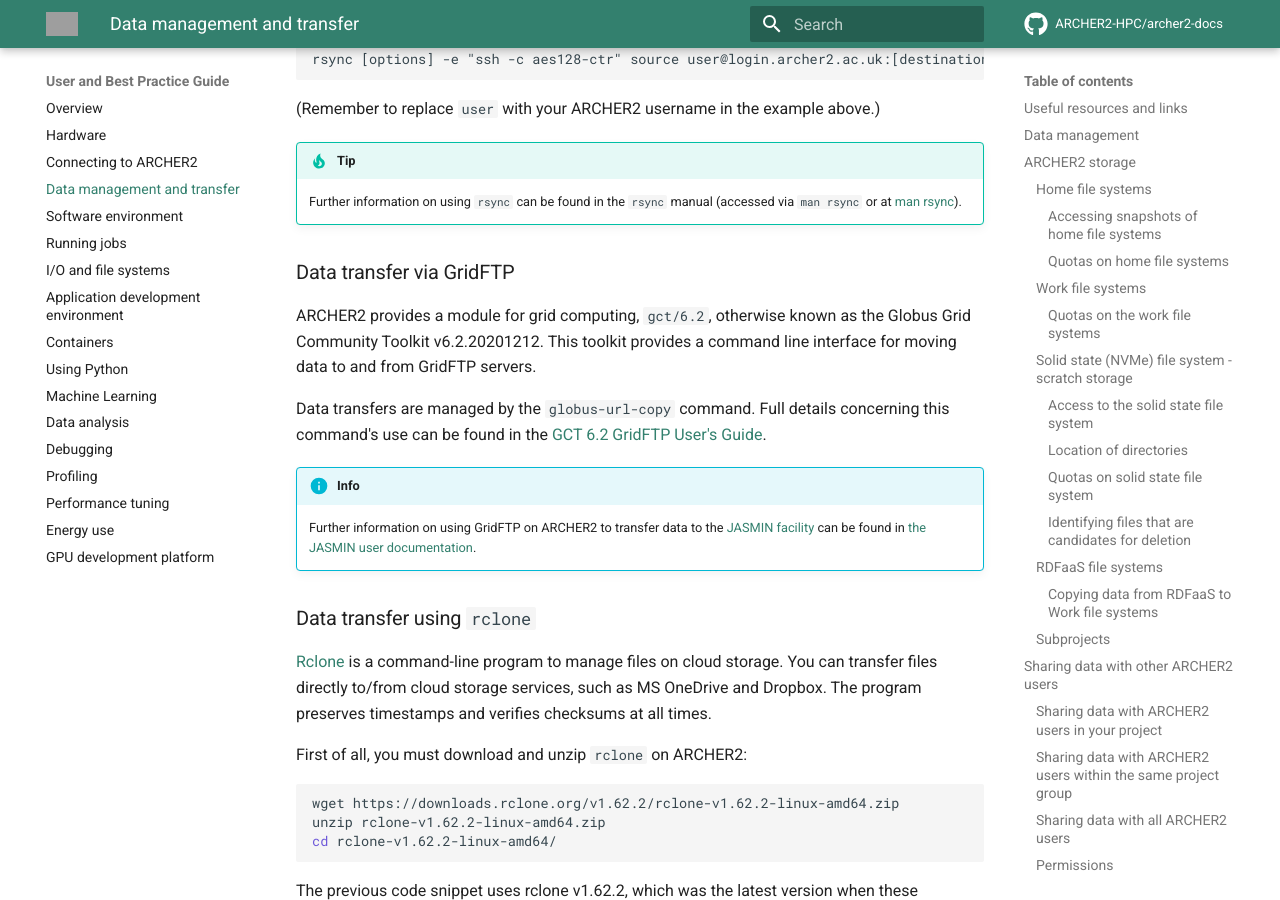
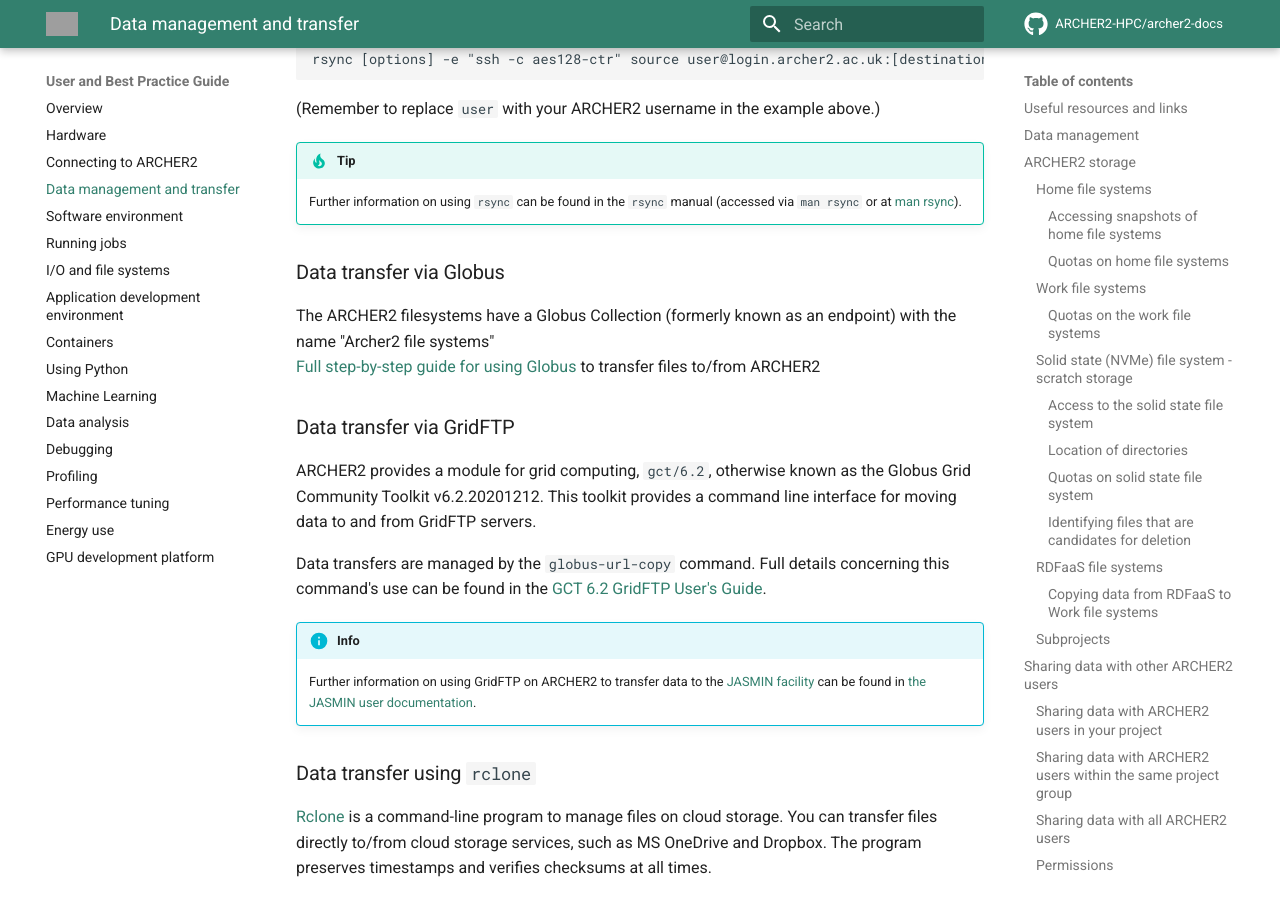
Before and after one commit to ARCHER2-HPC/archer2-docs, an MkDocs documentation site: the page built from docs/user-guide/data.md, in a window 1280 px wide and 900 px high, scrolled down 16060 px. Built offline with MkDocs 1.6.1 and Material for MkDocs 9.7.7, drawn with Linux system fonts in a browser that asks for light colours; comment, search, counter and statistics services are not loaded; grey boxes are pictures that could not be loaded.

Commit message:
Move Globus to data tools, link in

```diff
--- a/docs/user-guide/data.md
+++ b/docs/user-guide/data.md
@@ -726,6 +726,11 @@
     (accessed via `man rsync` or at [man
     rsync](https://linux.die.net/man/1/rsync)).
 
+### Data transfer via Globus
+
+The ARCHER2 filesystems have a Globus Collection (formerly known as an endpoint) with the name "Archer2 file systems"<br>
+[Full step-by-step guide for using Globus](../../data-tools/globus) to transfer files to/from ARCHER2
+
 ### Data transfer via GridFTP
 
 ARCHER2 provides a module for grid computing, `gct/6.2`, otherwise known
--- a/mkdocs.yml
+++ b/mkdocs.yml
@@ -122,6 +122,7 @@
     - "Arm Forge": data-tools/arm-forge.md
     - "Darshan": data-tools/darshan.md
     - "Energy Counters": data-tools/pm-mpi-lib.md
+    - "Globus": data-tools/globus.md
     - "Julia": data-tools/julia.md
     - "ParaView": data-tools/paraview.md
     - "R": data-tools/cray-r.md
```
Also changed, not shown: docs/data-tools/index.md (+1 -0 lines), docs/data-tools/globus.md (renamed from docs/user-guide/globus.md).
